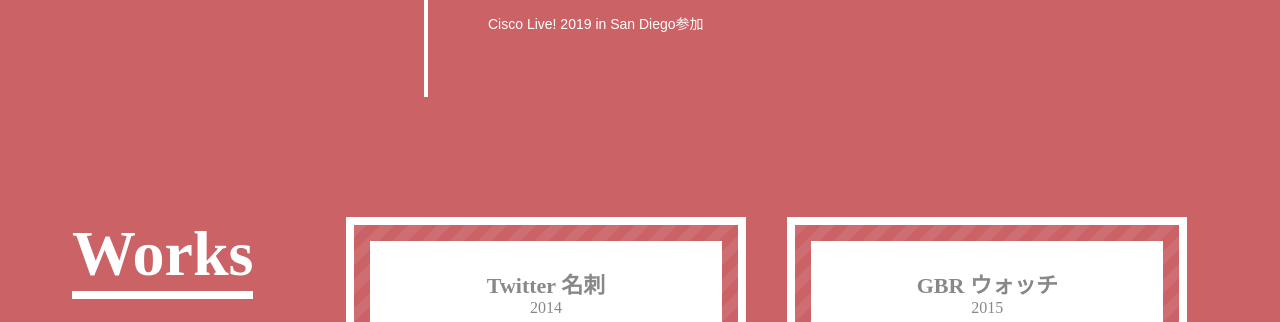
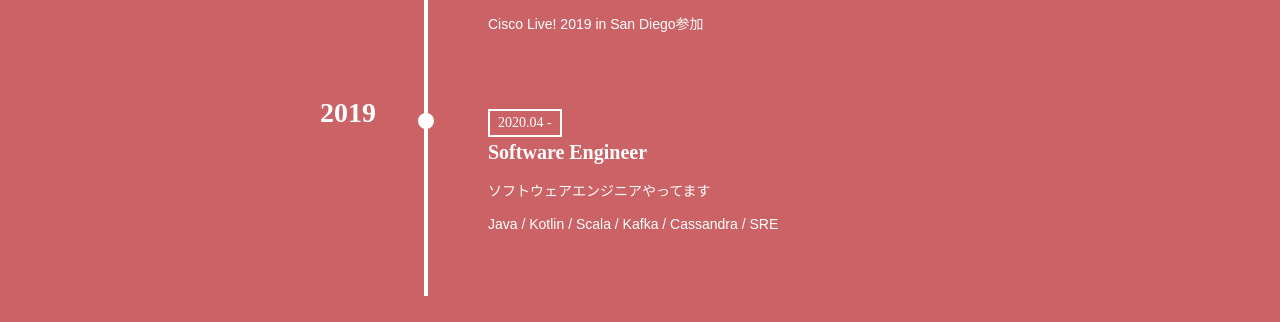
Before and after one commit to tawAsh1/tawashi_portfolio, a plain HTML site: page index.html in a window 1280 px wide. Shown: the part 3174-3496 px from the top of the page. Drawn offline with Linux system fonts and the light colour scheme; a web font is replaced by a local one.

Commit message:
Hai (#13)

```diff
--- a/index.html
+++ b/index.html
@@ -173,7 +173,15 @@
 
                             <p>Cisco Live! 2019 in San Diego参加</p>
                         </div>
-
+                    </div>
+                    <div class="history-section-block">
+                        <h3 class="history-section-date">2019</h3>
+                        <div class="history-section-content">
+                            <h4>2020.04 - </h4>
+                            <h3>Software Engineer</h3>
+                            <p>ソフトウェアエンジニアやってます</p>
+                            <p>Java / Kotlin / Scala / Kafka / Cassandra / SRE</p>
+                        </div>
                     </div>
                 </div>
             </div>
@@ -326,7 +334,7 @@
                         </li>
                     </ul>
                 </nav>
-                <p id="copyright"><small>&copy; 2021 Hiroki Nishino</small></p>
+                <p id="copyright"><small>&copy; 2023 Hiroki Nishino</small></p>
             </div>
         </footer>
 
```
